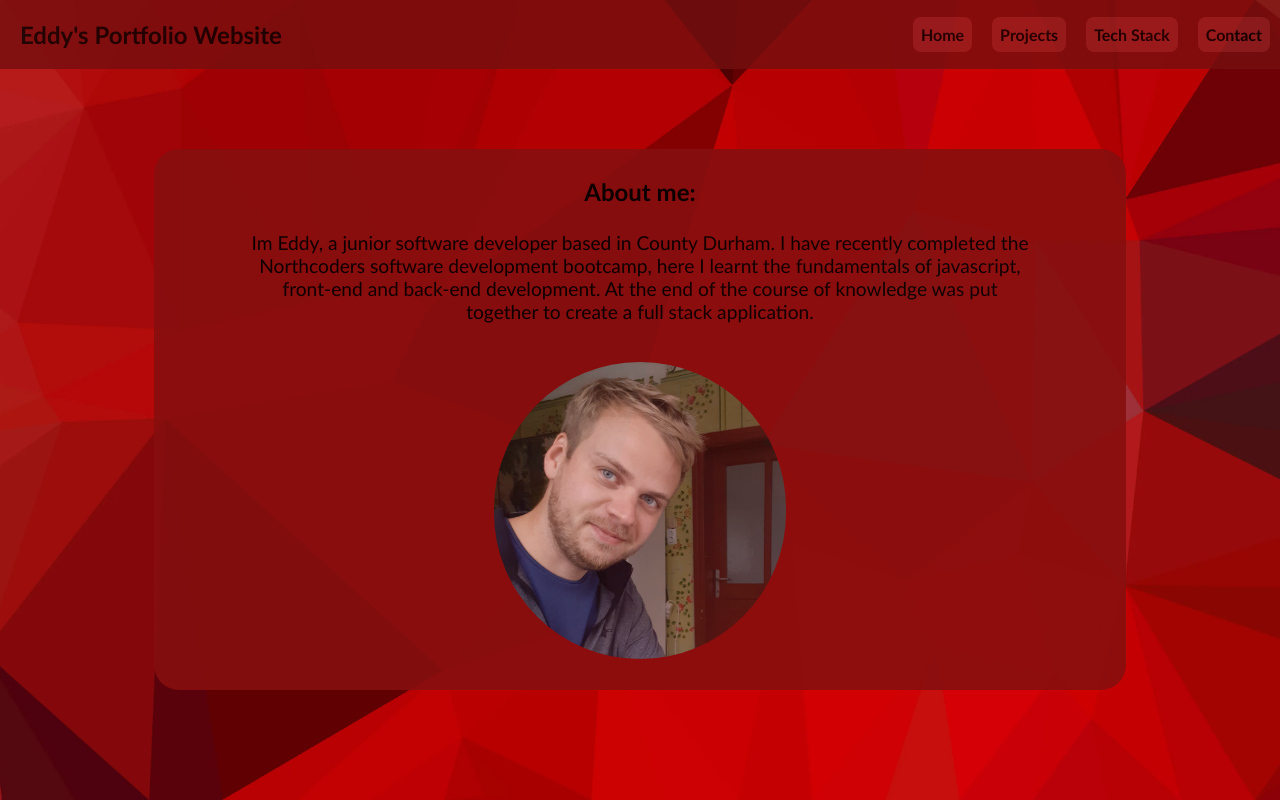
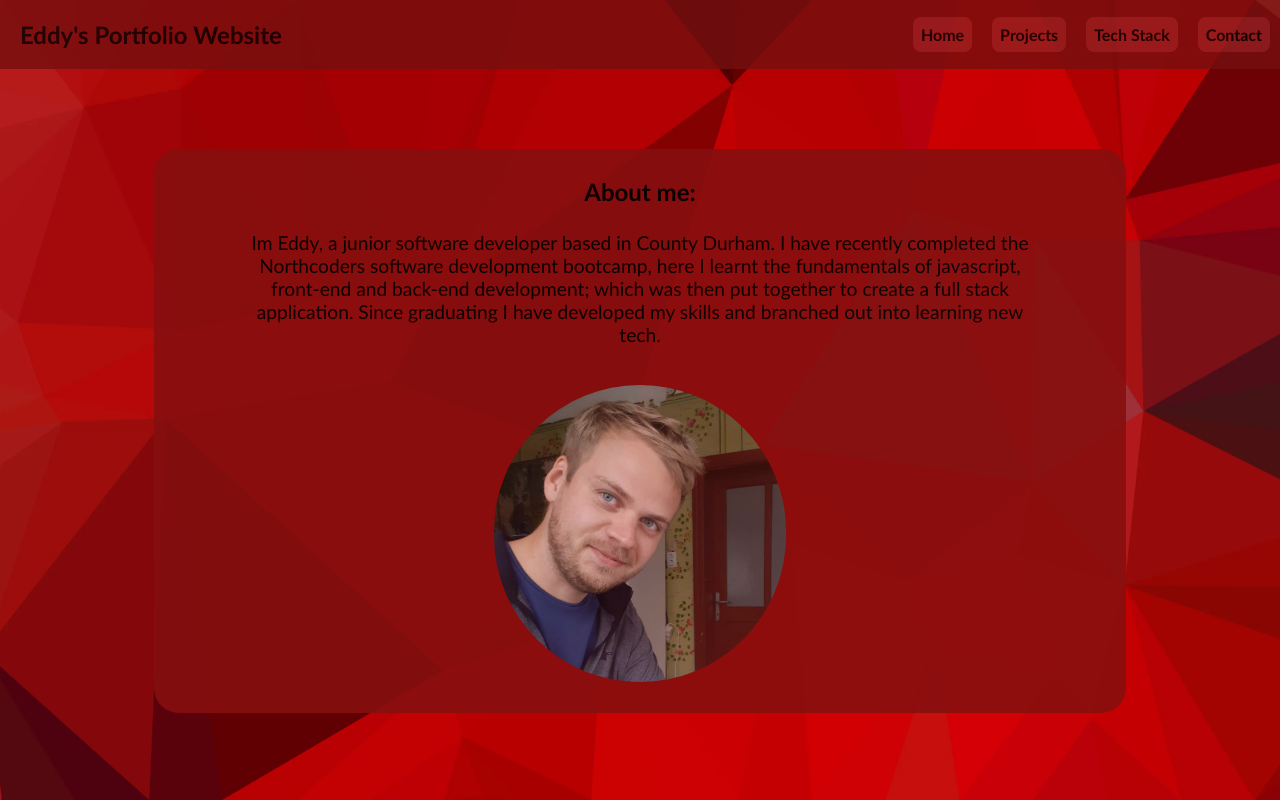
Before and after one commit to EddySafc/Portfolio-Website, a React (Create React App) app: page / in a window 1280 px wide. Built offline with nearby package versions, Linux system fonts and the light colour scheme.

Commit message:
changed info

```diff
--- a/src/components/Info.jsx
+++ b/src/components/Info.jsx
@@ -7,8 +7,9 @@ const Info = () => {
           Im Eddy, a junior software developer based in County Durham. I have
           recently completed the Northcoders software development bootcamp, here
           I learnt the fundamentals of javascript, front-end and back-end
-          development. At the end of the course of knowledge was put together to
-          create a full stack application.
+          development; which was then put together to create a full stack
+          application. Since graduating I have developed my skills and branched
+          out into learning new tech.
         </p>
         <img src="picture.jpg" alt="na" className="profile-picture"></img>
       </div>
```
